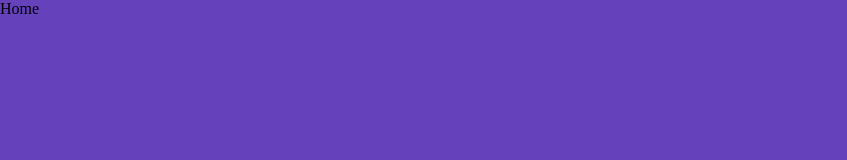
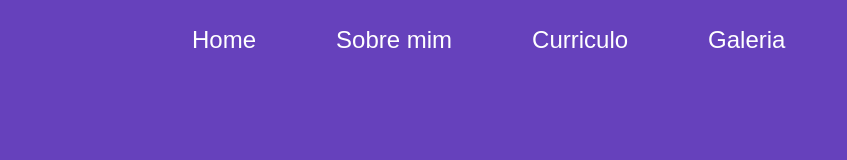
Before and after one commit to YurieAsh/portifolio-Ayannnee, a plain HTML site: page portifolio Ayanne/index.html/index.html in a window 1280 px wide. Shown: the whole page, without its empty margins (0-847 px from the left). Drawn offline with Linux system fonts and the light colour scheme.

Commit message:
Add files via upload

```diff
--- a/portifolio Ayanne/index.html/Style.css
+++ b/portifolio Ayanne/index.html/Style.css
@@ -6,4 +6,26 @@
    body {
     height: 100vh;
     background: rgb(102, 65, 188);
+    background-size:cover;
+    background-repeat: no-repeat;
+    background-attachment: fixed;
+    margin: 0;
+    color: white;
    }
+
+   .cabecalho {
+      padding: 2% 0% 0% 15%;
+   }
+
+   .cabecalho-menu {
+display: flex;
+gap: 80px;
+   }
+
+.cabecalho-menu-links {
+   font-family: Arial, Helvetica, sans-serif;
+   font-size: 24px;
+   font-style: 600;
+   color: white;
+   text-decoration: none;
+}
--- a/portifolio Ayanne/index.html/index.html
+++ b/portifolio Ayanne/index.html/index.html
@@ -10,7 +10,13 @@
   <HEADER class="cabecalho">
     <nav class="cabecalho-menu">
 
-<a class="cabecalho-menu-links">Home</a>
+<a class="cabecalho-menu-links" href="index.html">Home</a>
+
+<a class="cabecalho-menu-links" href="index.html">Sobre mim</a>
+
+<a class="cabecalho-menu-links" href="index.html">Curriculo</a>
+
+<a class="cabecalho-menu-links" href="index.html">Galeria</a>
 
 </nav>
   </HEADER>
```
